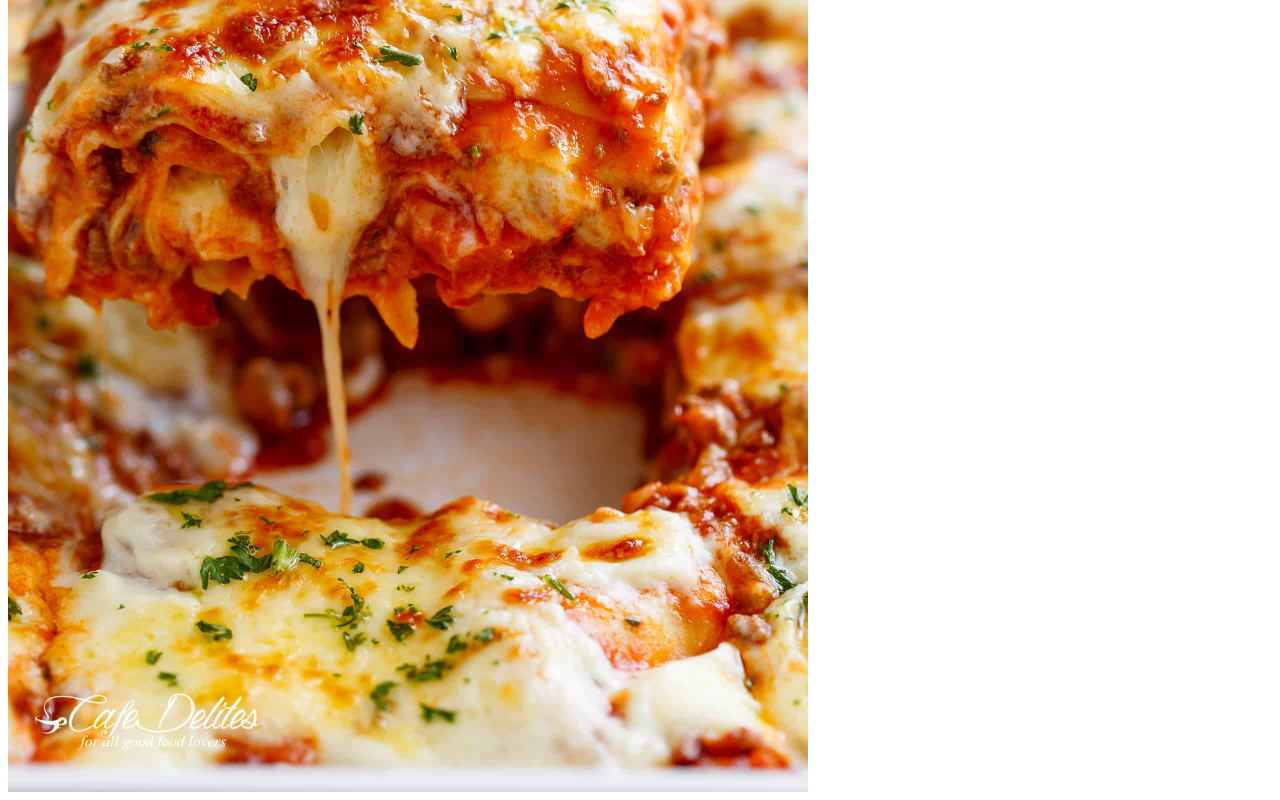
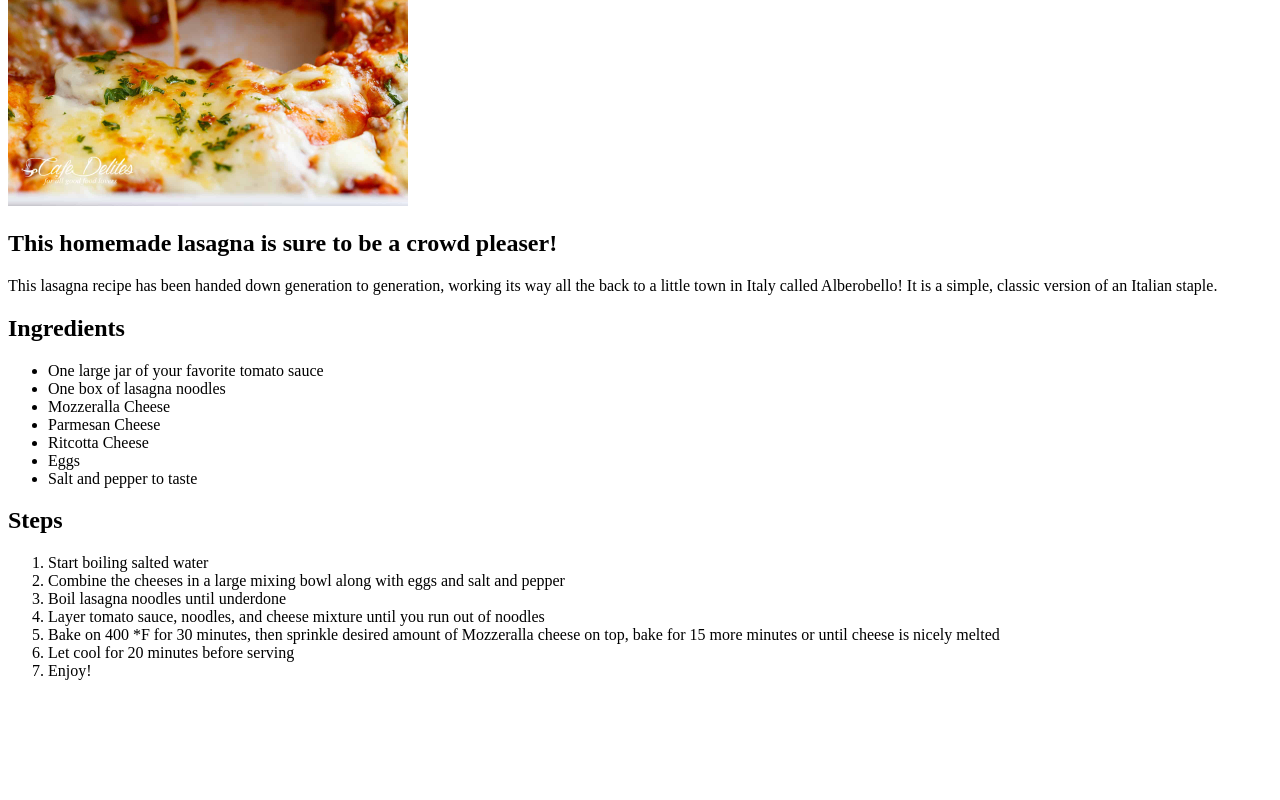
Before and after one commit to Sejare/odin-recipes, a plain HTML site: page recipes/lasagna.html in a window 1280 px wide. Shown: the part 474-1274 px from the top of the page. After the commit the page ends 1170 px from the top, so only its background shows below. Drawn offline with Linux system fonts and the light colour scheme.

Commit message:
resized sejares-homemade-lasagna.jpg, added lists for ingredients and steps

```diff
--- a/recipes/lasagna.html
+++ b/recipes/lasagna.html
@@ -1,2 +1,42 @@
-<h1>Lasagna</h1>
-<img src="sejares-homemade-lasagna.jpg" alt='a talented chef by the name of boyardee' style="width:800px;height:1200px;">
+<!DOCTYPE html>
+<html lang="en">
+<head>
+    <meta charset="UTF-8">
+    <meta http-equiv="X-UA-Compatible" content="IE=edge">
+    <meta name="viewport" content="width=device-width, initial-scale=1.0">
+    <title>Sejare's Homemade Lasagna</title>
+</head>
+<body>
+    <h1>Sejare's Homemade Lasagna</h1>
+
+    <img src="sejares-homemade-lasagna.jpg" alt='a talented chef by the name of boyardee' style="width:400px;height:600px;">
+
+    <h2>This homemade lasagna is sure to be a crowd pleaser!</h2>
+
+    <p>This lasagna recipe has been handed down generation to generation, working its way all the back to a little town in Italy called Alberobello! It is a simple, classic version of an Italian staple. </p>
+
+    <h2>Ingredients</h2>
+    <ul>
+        <li>One large jar of your favorite tomato sauce</li>
+        <li>One box of lasagna noodles</li>
+        <li>Mozzeralla Cheese</li>
+        <li>Parmesan Cheese</li>
+        <li>Ritcotta Cheese</li>
+        <li>Eggs</li>
+        <li>Salt and pepper to taste</li>
+    </ul>
+
+    <h2>Steps</h2>
+    <ol>
+        <li>Start boiling salted water</li>
+        <li>Combine the cheeses in a large mixing bowl along with eggs and salt and pepper</li>
+        <li>Boil lasagna noodles until underdone</li>
+        <li>Layer tomato sauce, noodles, and cheese mixture until you run out of noodles</li>
+        <li>Bake on 400 *F for 30 minutes, then sprinkle desired amount of Mozzeralla cheese on top, bake for 15 more minutes or until cheese is nicely melted</li>
+        <li>Let cool for 20 minutes before serving</li>
+        <li>Enjoy!</li>
+    </ol>
+
+
+</body>
+</html>
```
